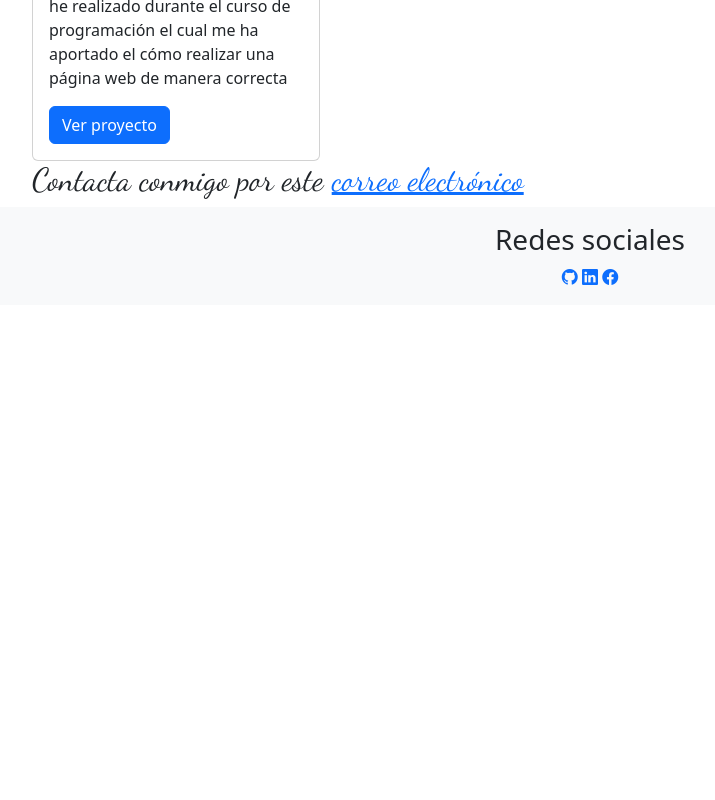
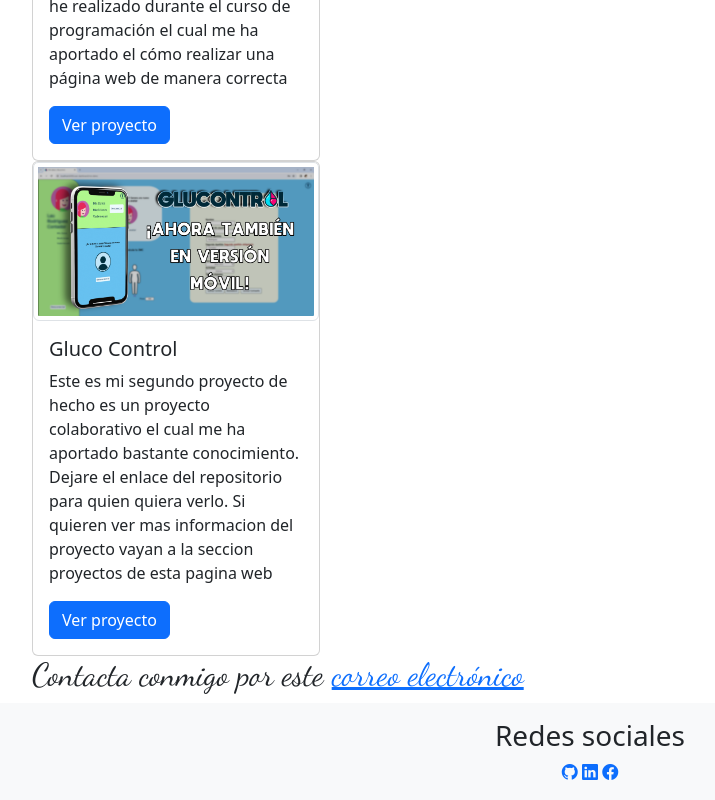
Before and after one commit to guigamer666/Porfolio, an Angular app: page /home in a window 1280 px wide. Shown: the part 1167-1967 px from the top of the page, without its empty margins (50-765 px from the left). Before the commit the page ends 1472 px from the top, so only its background shows below. Built offline with nearby package versions, Linux system fonts and the light colour scheme.

Commit message:
agregado

```diff
--- a/src/app/home/home.component.html
+++ b/src/app/home/home.component.html
@@ -12,6 +12,18 @@
       <a href="https://tareas-66631.firebaseapp.com/home" class="btn btn-primary">Ver proyecto</a>
     </div>
   </div>
+  <div class="card" style="width: 18rem;">
+    <img src="assets/glucontrol/movil.PNG" class="card-img-top img-thumbnail" alt="imagen para promocionar proyecto">
+    <div class="card-body">
+      <h5 class="card-title">Gluco Control</h5>
+      <p class="card-text">Este es mi segundo proyecto de hecho es un proyecto colaborativo el cual
+        me ha aportado bastante conocimiento. Dejare el enlace del repositorio para quien quiera verlo.
+        Si quieren ver mas informacion del proyecto vayan a la seccion proyectos de esta pagina web
+
+      </p>
+      <a href="https://github.com/blackl1ght98/Glucontrol_App" class="btn btn-primary">Ver proyecto</a>
+    </div>
+  </div>
   <h2 class="custom-font">Contacta conmigo por este <a href="mailto:fuentesbuenosvinosguillermo@gmail.com">correo
       electrónico</a></h2>
 </div>
```
Also changed, not shown: src/assets/glucontrol/movil.png (added).
